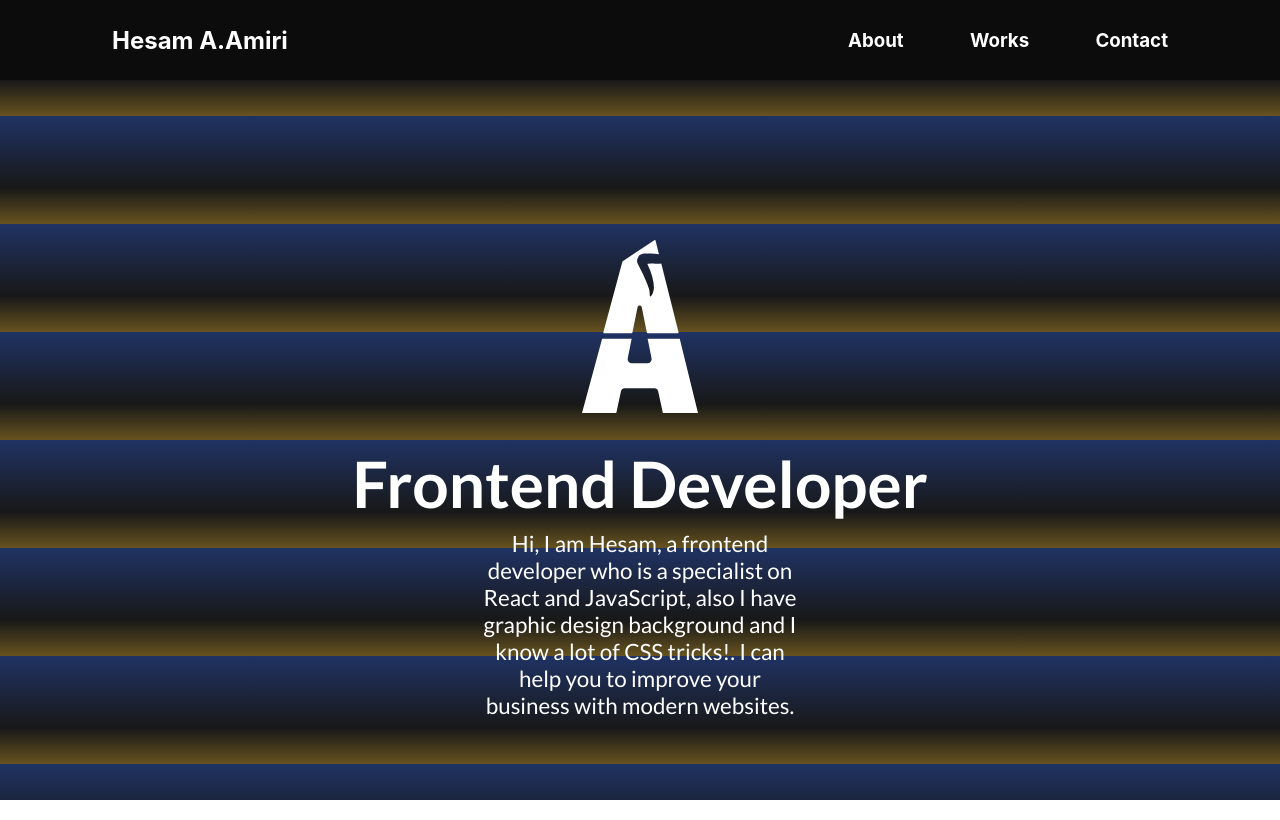
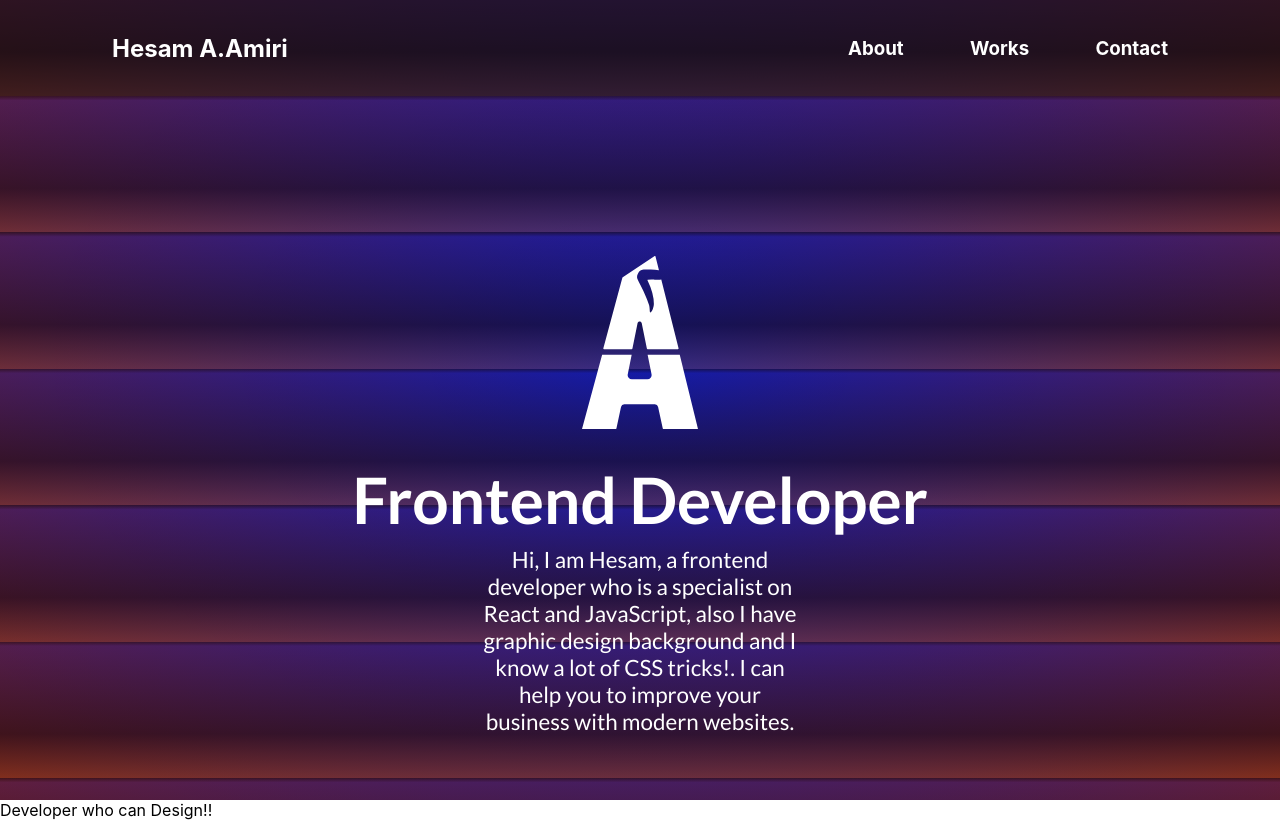
Before and after one commit to hsmkp4/portfolio, a React (Create React App) app: page / in a window 1280 px wide. Built offline with nearby package versions, Linux system fonts and the light colour scheme.

Commit message:
3-test more css still not find

```diff
--- a/src/App.js
+++ b/src/App.js
@@ -1,5 +1,6 @@
 import HeroSec from './components/HeroSec';
 import Nav from './components/Nav';
+import SideNav from './components/SideNav';
 import './css/app.css';
 
 function App() {
@@ -7,6 +8,7 @@ function App() {
     <div className="app">
       <Nav />
       <HeroSec />
+      <SideNav />
     </div>
   );
 }
--- a/src/components/HeroSec.js
+++ b/src/components/HeroSec.js
@@ -16,6 +16,7 @@ function HeroSec() {
         </p>
         <div className="glow__right"></div>
         <div className="glow__left"></div>
+        <div className="glow1"></div>
         <div className="glow__all"></div>
       </div>
     </div>
--- a/src/components/SideNav.js
+++ b/src/components/SideNav.js
@@ -1,7 +1,16 @@
+import { FontAwesomeIcon } from '@fortawesome/react-fontawesome';
 import React from 'react';
+import { fab } from '@fortawesome/free-solid-svg-icons';
 
 function SideNav() {
-  return <div></div>;
+  return (
+    <div className="sideNav">
+      <div className="sideNav__para">Developer who can Design!!</div>
+      <div className="sideNav__socials">
+        <FontAwesomeIcon icon={('fab', 'google')} />
+      </div>
+    </div>
+  );
 }
 
 export default SideNav;
--- a/src/css/Nav.css
+++ b/src/css/Nav.css
@@ -1,10 +1,18 @@
 .nav {
-  height: 10vh;
-  background-color: rgba(12, 12, 12);
+  height: 12vh;
+  width: 100%;
+  background-color: rgba(14, 14, 14, 0.5);
+  /* background: transparent; */
+  position: absolute;
+
+  top: 0;
+  left: 0;
   display: flex;
   justify-content: space-between;
   align-items: center;
   color: white;
+  z-index: 12;
+  /* opacity: 0.3; */
 }
 .nav__name {
   margin-left: 7rem;
--- a/src/css/heroSec.css
+++ b/src/css/heroSec.css
@@ -1,21 +1,23 @@
 .heroSec {
-  height: 90vh;
+  margin-top: -10vh;
+  height: 110vh;
   width: 100%;
   /* overflow: hidden; */
   background-color: rgb(24, 24, 24);
   position: relative;
+  overflow: hidden;
 }
 .heroSec__describ {
   display: flex;
   flex-direction: column;
   align-items: center;
-  padding-top: 10rem;
+  padding-top: 21rem;
   /* margin-top: 2rem; */
 }
 
 .heroSec__describ > img {
   width: 9%;
-  z-index: 4;
+  z-index: 10;
 }
 
 .heroSec__describ > h1 {
@@ -26,7 +28,7 @@
   margin-top: 2rem;
   color: white;
   /* width: 50%; */
-  z-index: 4;
+  z-index: 10;
 }
 .heroSec__describ > p {
   font-size: 1.4rem;
@@ -36,21 +38,37 @@
   margin: 0 30rem;
   margin-top: 0.5rem;
   text-align: center;
-  z-index: 4;
+  z-index: 10;
 }
 
 .glow__all {
-  content: '';
+  opacity: 0.5;
+  position: absolute;
+  left: 0;
+  bottom: 0;
+  top: 0;
+  width: 100%;
+  height: 110vh;
+  background-image: repeating-linear-gradient(
+    rgb(24, 24, 24) 4.5%,
+    rgba(42, 90, 213, 0.4) 5%,
+    rgb(24, 24, 24) 15%,
+    rgba(213, 164, 42, 0.418) 20%
+  );
+  z-index: 2;
+}
+
+.glow1 {
+  opacity: 0.6;
   position: absolute;
   left: 0;
   bottom: 0;
   width: 100%;
-  height: 90vh;
-  background-image: repeating-linear-gradient(
-    rgba(42, 90, 213, 0.4) 5%,
-    rgb(24, 24, 24) 15%,
-    rgba(213, 164, 42, 0.418) 20%
+  height: 110vh;
+  /* background-image: radial-gradient(red, blue); */
+  /* background-image: radial-gradient(rgb(0, 26, 255), rgb(255, 0, 21)); */
+  background-image: radial-gradient(
+    rgba(4, 0, 255, 0.945) 0%,
+    rgba(255, 0, 21, 0.61)
   );
-  /* border-radius: 40%; */
-  z-index: 2;
 }
```
Also changed, not shown: src/img/linkedin-brands.svg (added).
